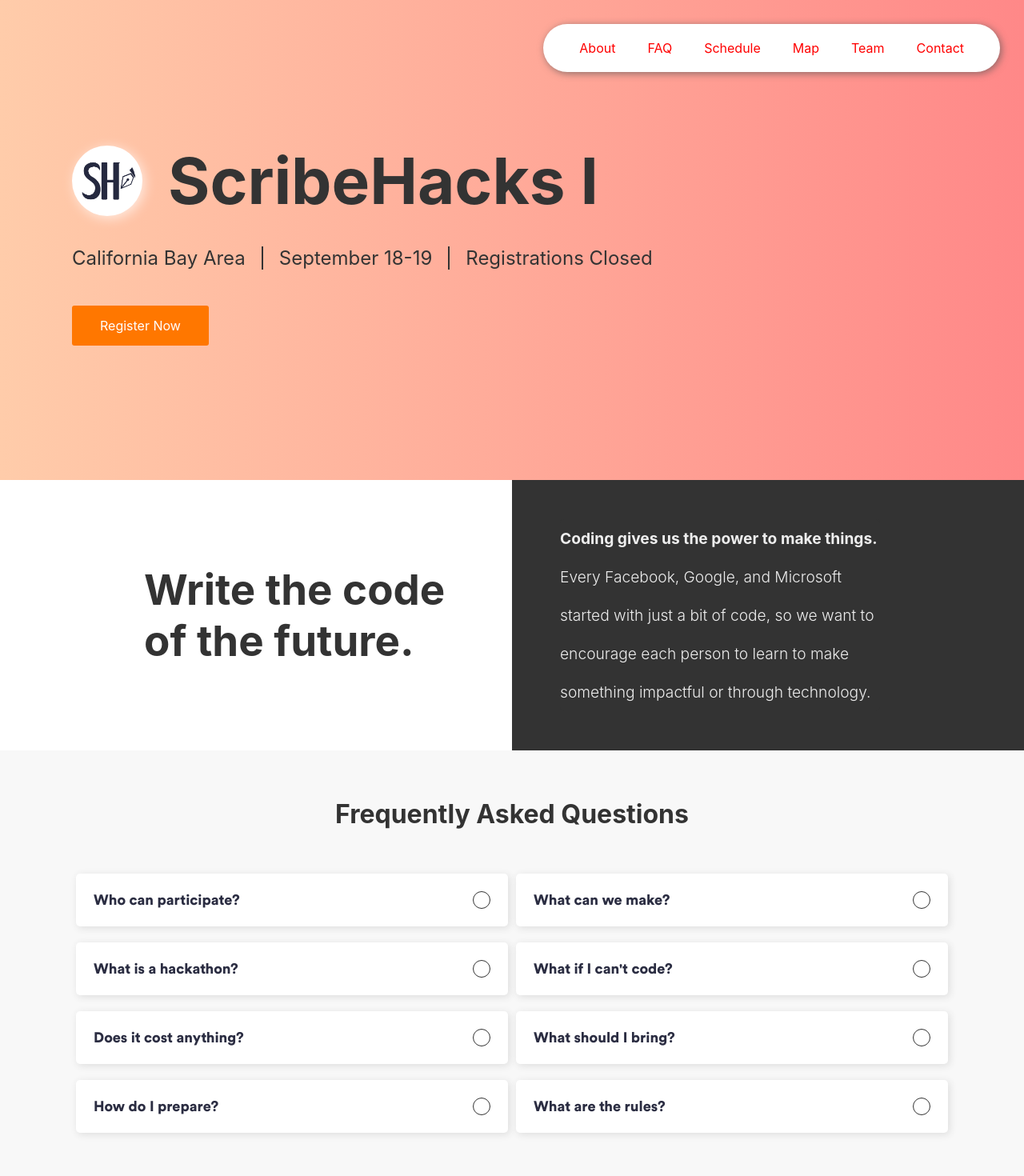
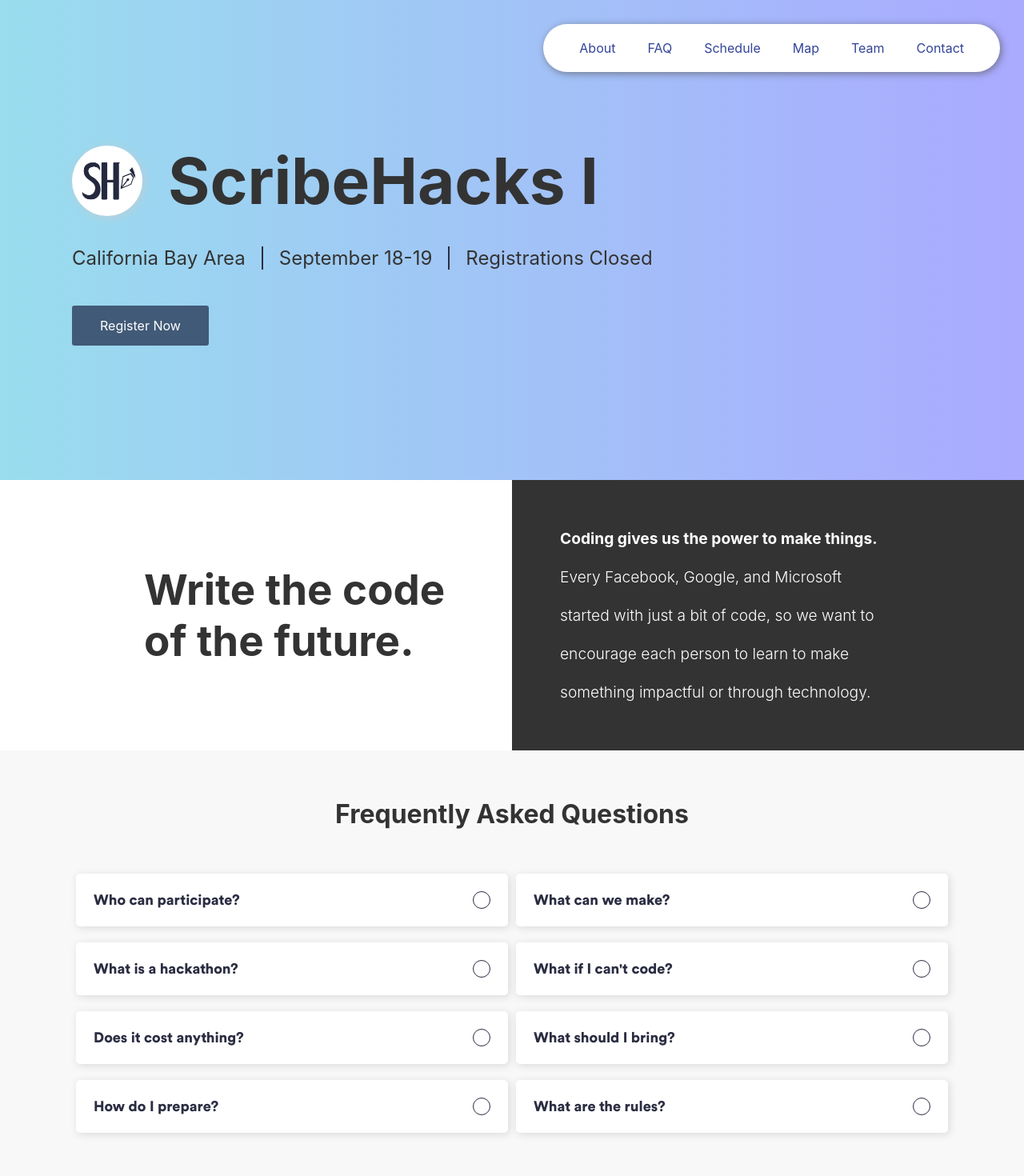
Before and after one commit to ScribeHacks/scribehacks.github.io, a Svelte app: page / in a window 1280 px wide. Shown: the top 1470 px of the page at 80% size. Built offline with nearby package versions, Linux system fonts and the light colour scheme.

Commit message:
style: Use global css variables for coloration

```diff
--- a/public/global.css
+++ b/public/global.css
@@ -11,12 +11,29 @@
 }
 
 :root {
-  /* Theme & Colors */
-  --bg-color: #F8F7F9;
-  --text-color: #2B2D42;
-  --cool-color: #92DCE5;
-  --button-color: #415A77;
-  --paper-color: #F3F0F1;
+  /* Section background colors. */
+  --bg-lightest: #FFF;
+  --bg-light: #F8F8F8;
+  --bg-inverse: #333;
+  --bg-colored: #415A77;
+
+  /* The hero uses these variables. */
+  --hero-primary: #9DE;
+  --hero-secondary: #AAF;
+
+  /* Box shadows for individual components */
+  --bxs-lightest: #CCCA;
+  --bxs-light: #AAAA;
+  --bxs-dark: #555A;
+
+  /* Text colors */
+  --text-dark: #2B2D42;
+  --text-inverse: #FFF;
+  --text-link: #349;
+
+  /* Control colors */
+  --accent-primary: #92DCE5;
+  --accent-secondary: #415A77;
 
   /* Typography */
   font-family: 'CircularStd', sans-serif;
--- a/src/components/FaqItem.svelte
+++ b/src/components/FaqItem.svelte
@@ -17,10 +17,10 @@
 
 <style type="text/scss">
   .accordion {
-    background-color: #fff;
+    background-color: var(--bg-lightest);
     border: transparent 2px solid;
     border-radius: 5px;
-    box-shadow: #ddd 2px 2px 10px;
+    box-shadow: var(--bxs-lightest) 2px 2px 10px;
 
     flex: 1 1;
     margin: 5px;
@@ -33,7 +33,7 @@
     transition-timing-function: ease-out;
 
     summary {
-      color: #2b2d42;
+      color: var(--text-dark);
       display: flex;
       align-items: center;
       justify-content: space-between;
@@ -47,7 +47,7 @@
       padding: 15px;
 
       .icon {
-        border: #333 1px solid;
+        border: var(--text-dark) 1px solid;
         border-radius: 50%;
         display: block;
         height: 20px;
@@ -59,15 +59,15 @@
     &[open] {
       border-bottom-left-radius: 0;
       border-bottom-right-radius: 0;
-      border: #92dce5 2px solid;
+      border: var(--accent-primary) 2px solid;
       border-bottom: none;
       box-shadow: none;
       transform: scale(1.05);
       z-index: 9;
 
       .icon {
-        background-color: #92dce5;
-        border-color: #92dce5;
+        background-color: var(--accent-primary);
+        border-color: var(--accent-primary);
       }
 
       .content {
@@ -76,10 +76,10 @@
     }
 
     .content {
-      background-color: #fff;
+      background-color: var(--bg-lightest);
       border-bottom-left-radius: 5px;
       border-bottom-right-radius: 5px;
-      border: #92dce5 2px solid;
+      border: var(--accent-primary) 2px solid;
       border-top: none;
       opacity: 0;
 
--- a/src/components/Navbar.svelte
+++ b/src/components/Navbar.svelte
@@ -34,9 +34,9 @@
 
 <style type="text/scss">
   .nav {
-    background-color: #fff;
+    background-color: var(--bg-lightest);
     border-radius: 30px;
-    box-shadow: #555a 2px 2px 10px;
+    box-shadow: var(--bxs-dark) 2px 2px 10px;
     display: flex;
 
     position: fixed;
@@ -53,7 +53,7 @@
   }
 
   .nav-link {
-    color: #f00;
+    color: var(--text-link);
     text-decoration: none;
 
     width: 100px;
@@ -61,8 +61,8 @@
     transition-duration: 0.2s;
 
     &:hover {
-      background-color: #f50;
-      color: #fff;
+      background-color: var(--accent-secondary);
+      color: var(--text-inverse);
     }
   }
 
--- a/src/components/TeamMember.svelte
+++ b/src/components/TeamMember.svelte
@@ -20,7 +20,7 @@
 
 <style type="text/scss">
   .team-member {
-    box-shadow: #aaa 2px 2px 10px;
+    box-shadow: var(--bxs-light) 2px 2px 10px;
     border-radius: 5px;
 
     margin-right: 1rem;
--- a/src/sections/About.svelte
+++ b/src/sections/About.svelte
@@ -28,7 +28,7 @@
     }
 
     .section-right {
-      background-color: #333;
+      background-color: var(--bg-inverse);
       display: flex;
       justify-content: flex-start;
     }
@@ -42,9 +42,9 @@
     }
 
     p {
-      background-color: #333;
+      background-color: var(--bg-inverse);
       border-radius: 5px;
-      color: #eee;
+      color: var(--text-inverse);
       font-size: 1rem;
       font-weight: 300;
       line-height: 2rem;
@@ -62,11 +62,7 @@
       }
 
       p {
-        background-color: #333;
-        border-radius: 5px;
-        color: #eee;
         font-size: 1.2rem;
-        font-weight: 300;
         line-height: 3rem;
       }
     }
--- a/src/sections/FAQ.svelte
+++ b/src/sections/FAQ.svelte
@@ -52,7 +52,7 @@
 
 <style type="text/scss">
   .section {
-    background-color: #f8f8f8;
+    background-color: var(--bg-light);
     display: flex;
     flex-direction: column;
     align-items: center;
--- a/src/sections/Footer.svelte
+++ b/src/sections/Footer.svelte
@@ -20,7 +20,7 @@
 
 <style type="text/scss">
   .section {
-    background-color: #f8f8f8;
+    background-color: var(--bg-light);
     padding: 10px;
     padding-top: 40px;
     padding-bottom: 80px;
--- a/src/sections/Hero.svelte
+++ b/src/sections/Hero.svelte
@@ -29,7 +29,7 @@
 
 <style type="text/scss">
   .section {
-    background-image: linear-gradient(90deg, #fca, #f88);
+    background-image: linear-gradient(90deg, var(--hero-primary), var(--hero-secondary));
     padding: 60px 30px;
   }
 
@@ -50,9 +50,9 @@
     align-items: center;
 
     img {
-      background-color: #fff;
+      background-color: var(--bg-lightest);
       border-radius: 50%;
-      box-shadow: #fffa 3px 3px 15px;
+      box-shadow: var(--bxs-lightest) 2px 2px 12px;
 
       margin-right: 1rem;
       width: 3.5rem;
@@ -74,9 +74,9 @@
   }
 
   #register-cta {
-    background-color: #f70;
+    background-color: var(--accent-secondary);
     border-radius: 3px;
-    color: #fff;
+    color: var(--text-inverse);
     text-decoration: none;
 
     padding: 15px 35px;
@@ -105,7 +105,7 @@
       line-height: initial;
 
       span:not(:last-child) {
-        border-right: #333 2px solid;
+        border-right: var(--text-dark) 2px solid;
         padding-right: 20px;
         margin-right: 20px;
       }
--- a/src/sections/Schedule.svelte
+++ b/src/sections/Schedule.svelte
@@ -125,7 +125,6 @@
       position: relative;
 
       .stop {
-        background-color: #0af;
         border-radius: 50%;
         display: block;
 
@@ -161,7 +160,7 @@
         }
 
         &::after {
-          background-color: #fff;
+          background-color: var(--bg-lightest);
           border-radius: 50%;
           content: "";
           position: absolute;
@@ -187,7 +186,7 @@
     }
 
     .schedule-item {
-      box-shadow: #ccc 2px 2px 10px;
+      box-shadow: var(--bxs-lightest) 2px 2px 10px;
       display: flex;
       justify-content: space-between;
 
--- a/src/sections/Venue.svelte
+++ b/src/sections/Venue.svelte
@@ -22,8 +22,8 @@
     }
 
     .section-right {
-      background-color: #EE3268;
-      color: #fff;
+      background-color: var(--bg-colored);
+      color: var(--text-inverse);
       display: flex;
       flex-direction: column;
       align-items: flex-start;
```
